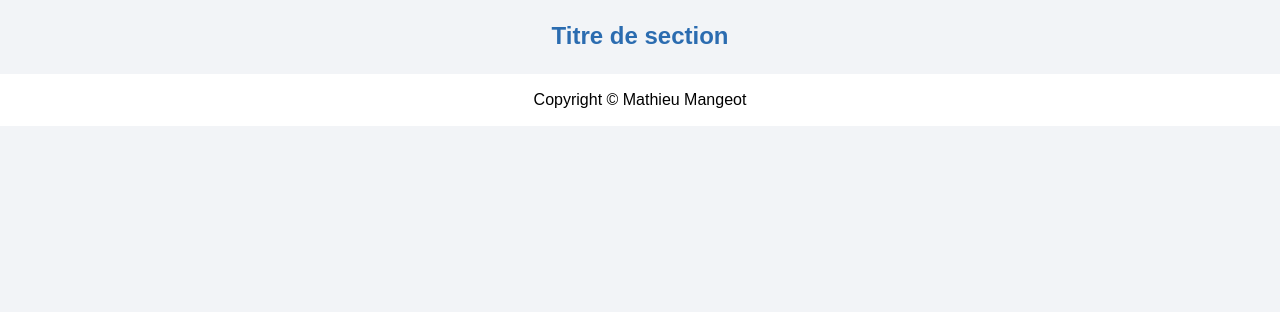
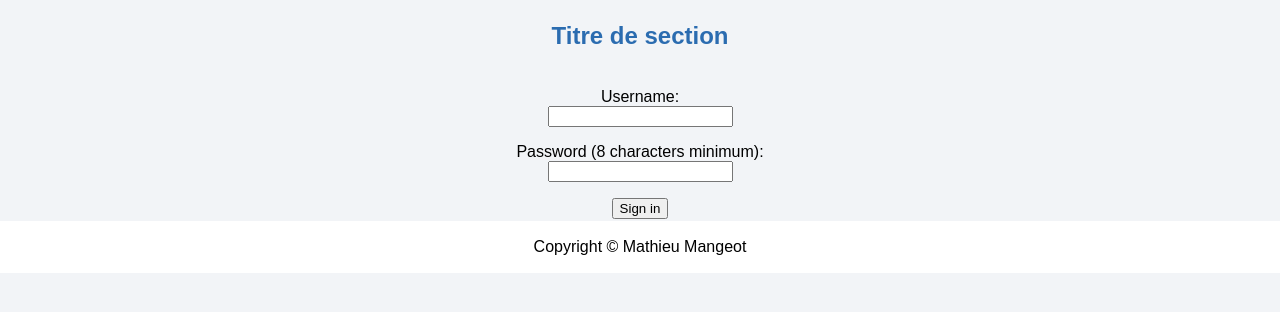
Before and after one commit to gaspard-psq/TP4, a PHP site: page / in a window 1280 px wide. Shown: the part 39-351 px from the top of the page. Run offline with PHP 8.4, Linux system fonts and the light colour scheme.

Commit message:
connexion

```diff
--- a/index.php
+++ b/index.php
@@ -37,6 +37,19 @@
             <h2>Titre de section</h2>
          </section>
 
+    <div>
+         <label for="username">Username:</label>
+        <input type="text" id="username" name="username" />
+    </div>
+    <div>
+        <label for="pass">Password (8 characters minimum):</label>
+        <input type="password" id="pass" name="password" minlength="8" required />
+    </div>
+    <input type="submit" value="Sign in" />
+
+
+
+
         <footer>
         <!-- pied de page -->
             <p>Copyright © Mathieu Mangeot</p>
--- a/style.css
+++ b/style.css
@@ -3,6 +3,15 @@ body {
   margin: 0;
   font-family: Arial, sans-serif;
   background: #f2f4f7;
+}
+
+label {
+  display: block;
+}
+
+input[type=submit],
+label {
+  margin-top: 1rem;
 }
 
 header {
--- a/style.scss
+++ b/style.scss
@@ -8,6 +8,14 @@ body {
   margin: 0;
   font-family: Arial, sans-serif;
   background: $fond2;
+}
+
+label {
+  display: block;
+}
+input[type="submit"],
+label {
+  margin-top: 1rem;
 }
 
 //header
```
Also changed, not shown: 1 other file.
